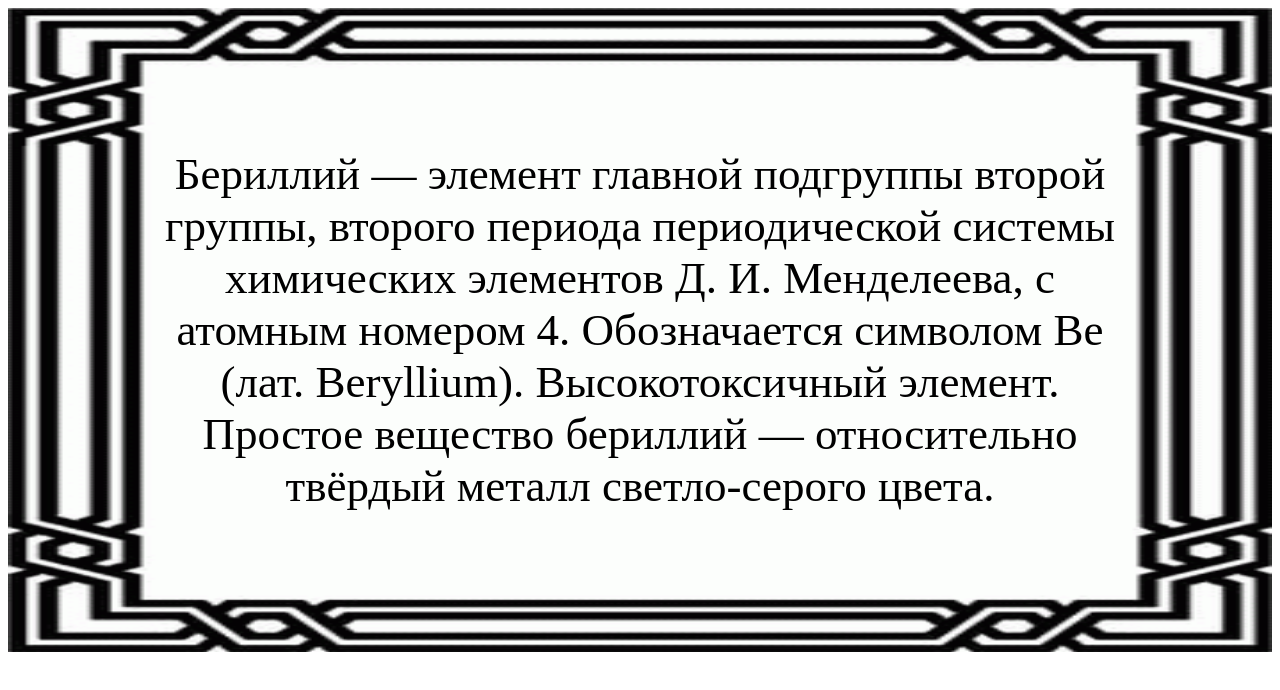
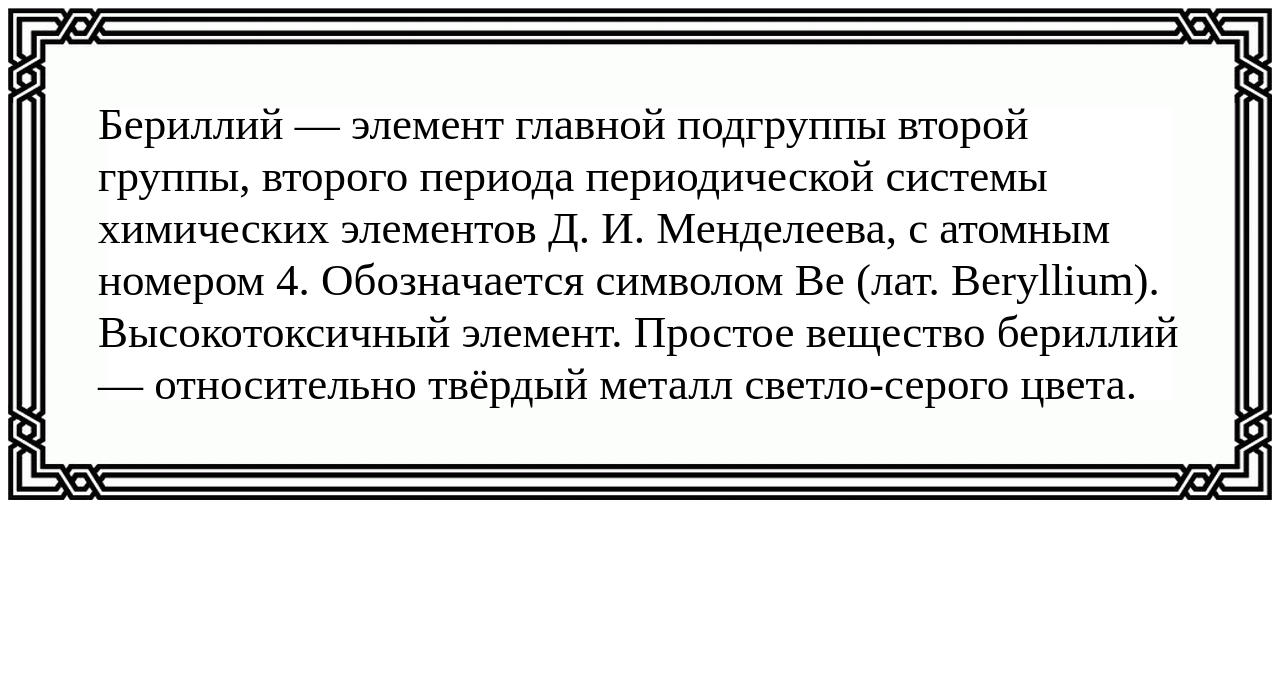
Before and after one commit to Liotan/Besman-Artur-Dmitrievich, a plain HTML site: page home/lesson4/add/ramka3.html in a window 1280 px wide. Drawn offline with Linux system fonts and the light colour scheme.

Commit message:
homework edited

```diff
--- a/home/lesson4/add/ramka3.html
+++ b/home/lesson4/add/ramka3.html
@@ -6,11 +6,8 @@
     <title>Document</title>
 </head>
 <body>
-    <div style="background-image: url(../ramka.gif);
-                background-size: 100% 100%;
-                background-repeat: no-repeat;
-                padding: 140px; text-align: center; font-size: 45px;">
-        Бериллий — элемент главной подгруппы второй группы, второго периода периодической системы химических элементов Д. И. Менделеева, с атомным номером 4. Обозначается символом Be (лат. Beryllium). Высокотоксичный элемент. Простое вещество бериллий — относительно твёрдый металл светло-серого цвета.
+    <div style="border-image: url(../ramka.gif) 100 / 100px round; padding: 90px; font-size: 45px;">
+        Бериллий — элемент главной подгруппы второй группы, второго периода периоди<wbr>ческой системы химических элементов Д. И. Менделеева, с атомным номером 4. Обозна<wbr>чается символом Be (лат. Beryllium). Высоко<wbr>токсичный элемент. Простое вещество бериллий — относи<wbr>тельно твёрдый металл светло-серого цвета.
     </div>
 </body>
 </html>
```
Also changed, not shown: home/lesson2/Pan/pan_on_pan.html (+1 -1 lines), home/lesson4/add/ramka2.html (+2 -2 lines), home/lesson4/dz/ramka1.html (+2 -2 lines).
